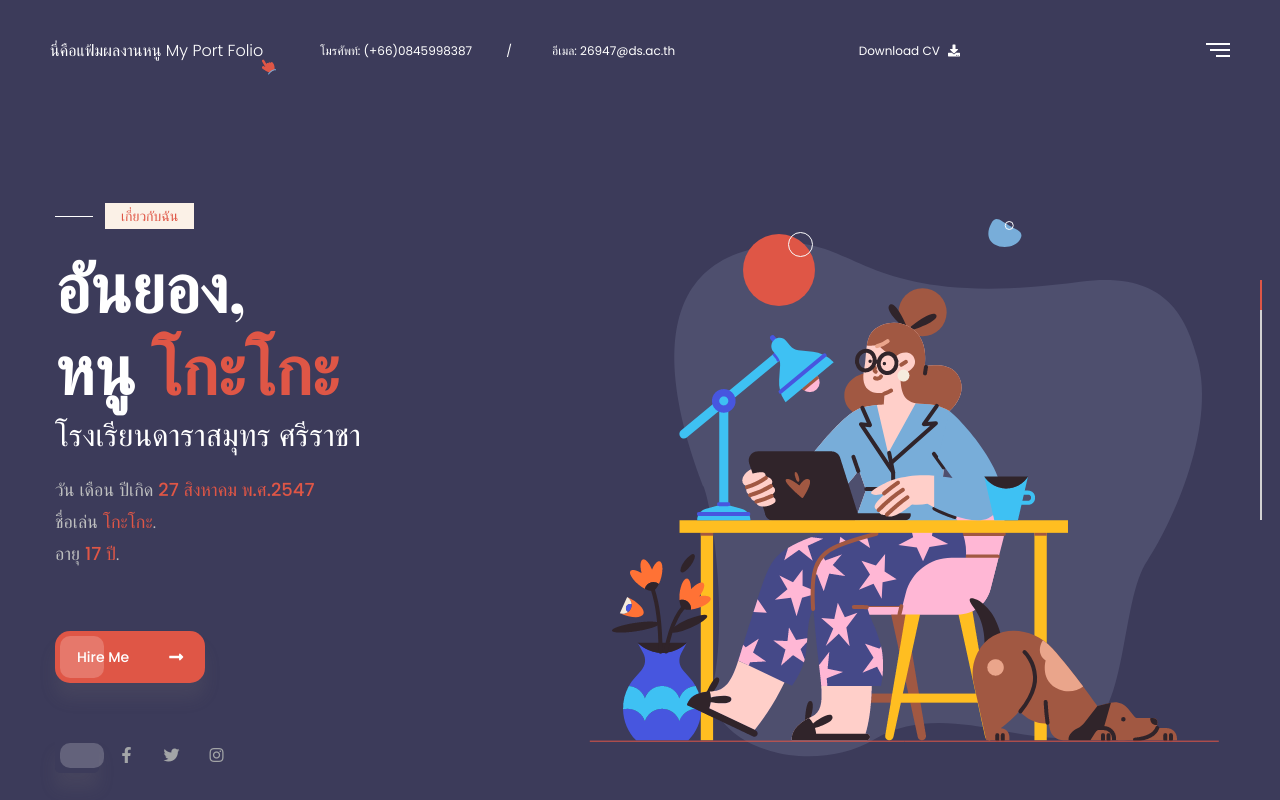
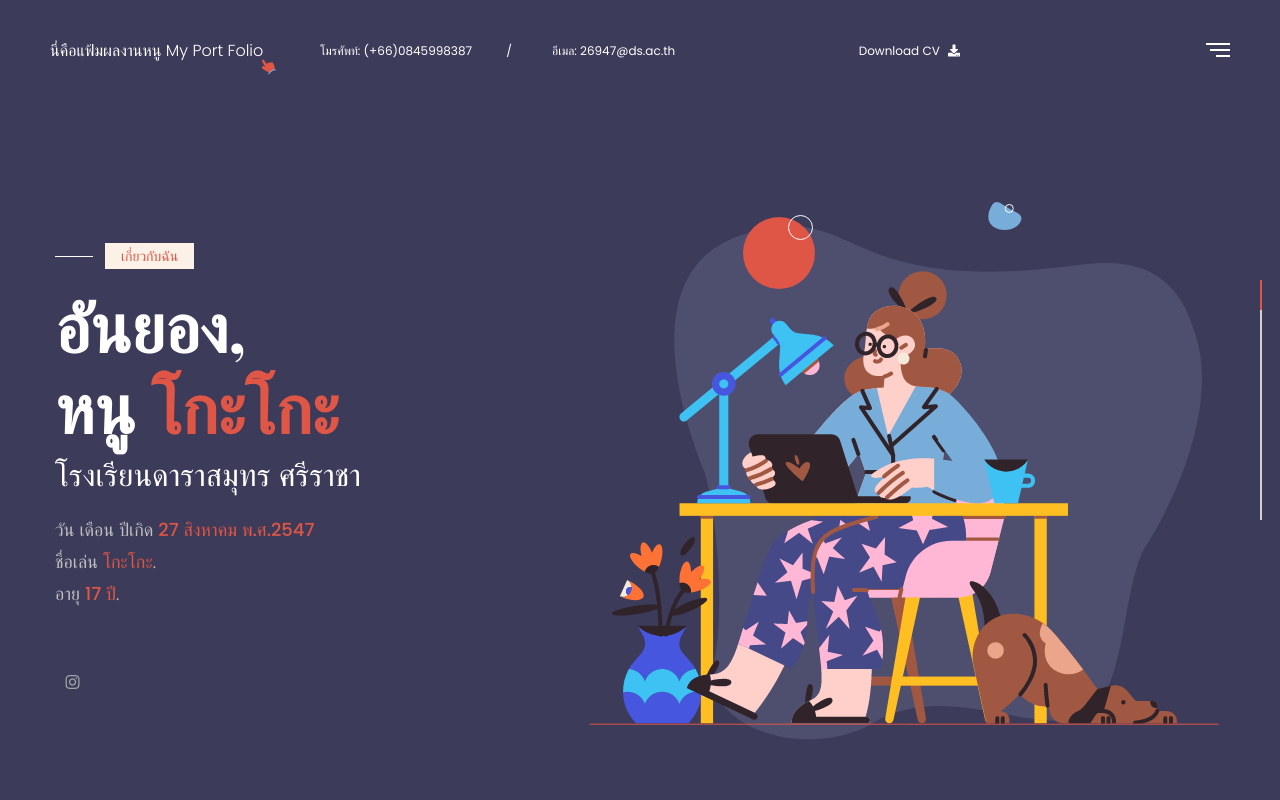
Before and after one commit to BabyAiko/portfolio, a plain HTML site: page index.html in a window 1280 px wide. Drawn offline with nearby package versions, Linux system fonts and the light colour scheme.

Commit message:
version1
Upload : 8 August 2022

```diff
--- a/index.html
+++ b/index.html
@@ -101,11 +101,11 @@
                                             อายุ <b>17 ปี</b>.<br>
 
                                         </p>
-                                        <a  class="theme-btn mt-45 rmt-25 animate-element delay9 fadeInUp">hire me <i class="fas fa-long-arrow-alt-right"></i>
+
                                         <div class="social-style-one mt-55 rmt-35 animate-element delay10 fadeInUp">
-                                            <a href="#"><i class="fab fa-facebook-f"></i></a>
-                                            <a href="#"><i class="fab fa-twitter"></i></a>
-                                            <a href="#"><i class="fab fa-instagram"></i></a>
+
+
+                                            <a href="https://instagram.com/ud_aikoo?igshid=YzAyZWRlMzg="><i class="fab fa-instagram"></i></a>
                                         </div>
                                     </div>
                                 </div>
```
